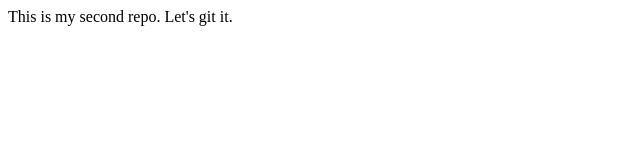
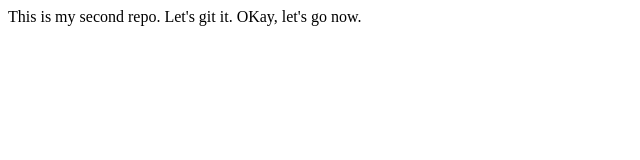
Before and after one commit to iammdsouravkhan/my-second-repository, a plain HTML site: page index.html in a window 1280 px wide. Shown: the whole page, without its empty margins (0-640 px from the left). Drawn offline with Linux system fonts and the light colour scheme.

```diff
--- a/index.html
+++ b/index.html
@@ -6,6 +6,6 @@
     <title>Document</title>
 </head>
 <body>
-    This is my second repo. Let's git it.
+    This is my second repo. Let's git it. OKay, let's go now.
 </body>
 </html>
```
